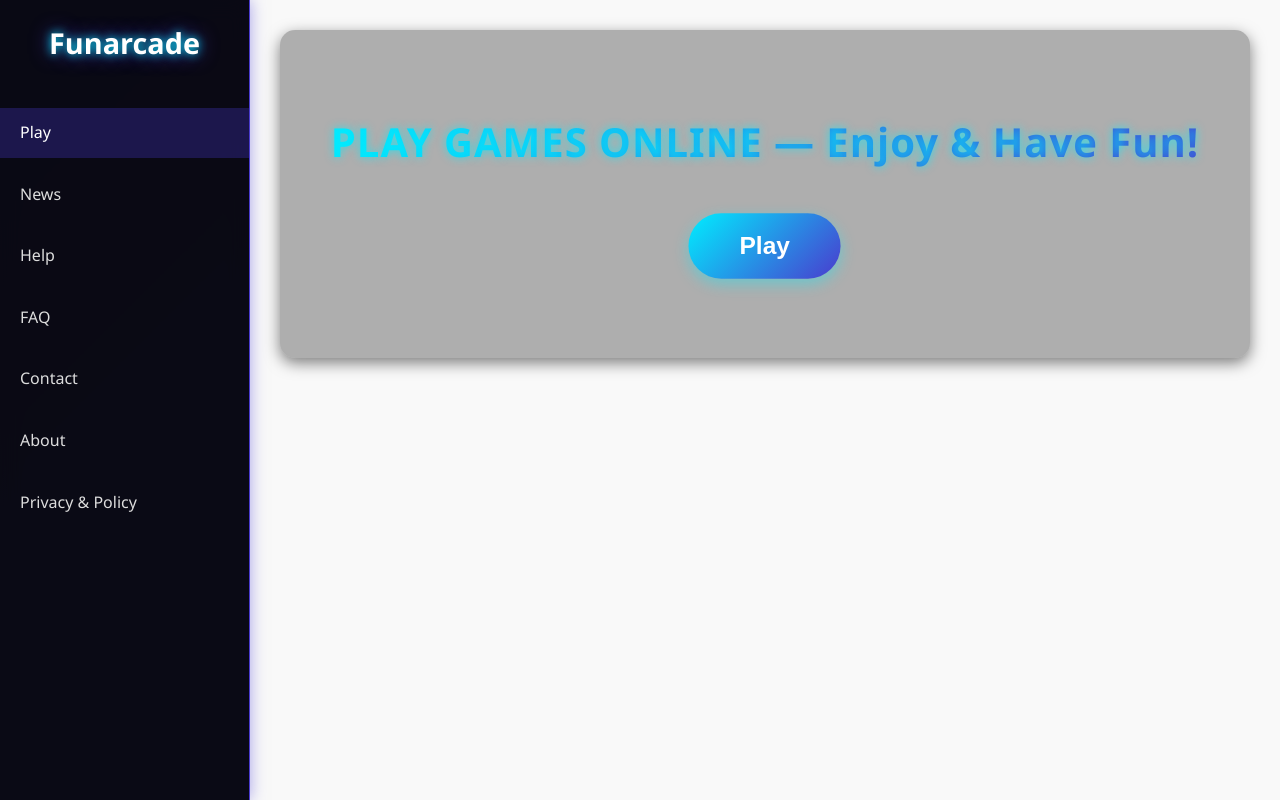
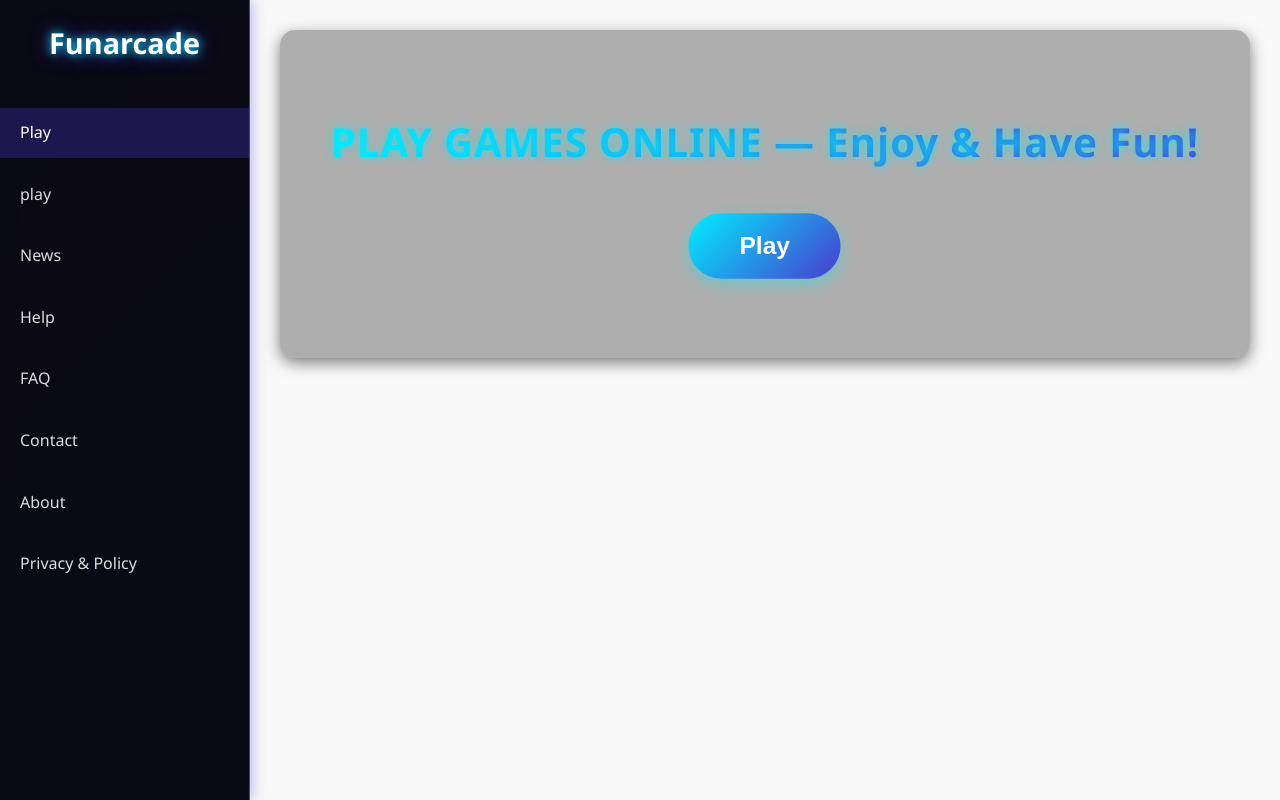
Before and after one commit to zroxcoder/funarcade-website, a plain HTML site: page index.html in a window 1280 px wide. Drawn offline with Linux system fonts and the light colour scheme.

Commit message:
homepage update

```diff
--- a/index.html
+++ b/index.html
@@ -15,6 +15,7 @@
         <div class="logo">Funarcade</div>
         <ul class="nav-links">
     <li><a href="index.html" class="nav-link">Play</a></li>
+    <li><a href="play.html" class="nav-link">play</a></li>
     <li><a href="news.html" class="nav-link">News</a></li>
     <li><a href="help.html" class="nav-link">Help</a></li>
     <li><a href="faq.html" class="nav-link">FAQ</a></li>
```
